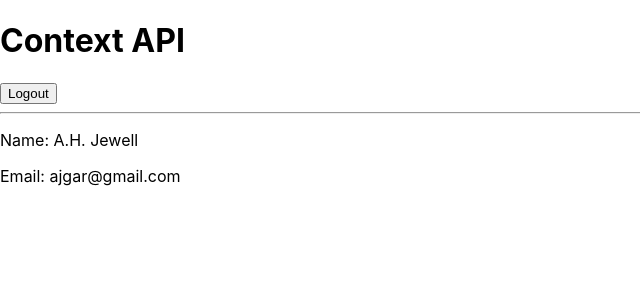
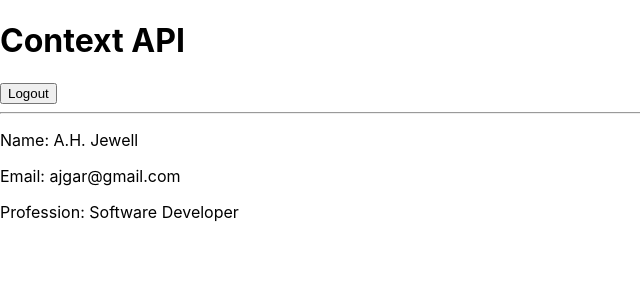
Before and after one commit to mdajgarhossain/React-Redux-Workshop, a React app: page / in a window 1280 px wide. Shown: the top 300 px of the page, without its empty margins (0-640 px from the left). Built offline with nearby package versions, Linux system fonts and the light colour scheme; the HTML template or start-up script is replaced by a standard one.

Commit message:
Context API: Using useContext() from Hooks

```diff
--- a/src/components/context_api/index.jsx
+++ b/src/components/context_api/index.jsx
@@ -1,22 +1,34 @@
-import React, {Component, createContext} from 'react';
+import React, {Component, createContext, useContext} from 'react';
 
 const Profile = () => {
+
+    const {user} = useContext(AuthContext);
+
     return(
-        <AuthContext.Consumer>
-            {({user}) => (
         <div>
             <p>Name: {user.name}</p>
             <p>Email: {user.email}</p>
+            <p>Profession: {user.profession}</p>
         </div>
-            )}
-        </AuthContext.Consumer>
     );
+
+    // return(
+    //     <AuthContext.Consumer>
+    //         {({user}) => (
+    //             <div>
+    //                 <p>Name: {user.name}</p>
+    //                 <p>Email: {user.email}</p>
+    //             </div>
+    //         )}
+    //     </AuthContext.Consumer>
+    // );
 };
 
 const Navbar = () => {
+
+    const {isAuthenticated, toggleAuth} = useContext(AuthContext);
+
     return(
-        <AuthContext.Consumer>
-            {({isAuthenticated, toggleAuth}) => (
         <>
             {isAuthenticated ? (
                 <button onClick={toggleAuth}>Logout</button>
@@ -24,9 +36,21 @@ const Navbar = () => {
                 <button onClick={toggleAuth}>Login</button>
             )}
         </>
-            )}
-        </AuthContext.Consumer>
     );
+
+    // return(
+    //     <AuthContext.Consumer>
+    //         {({isAuthenticated, toggleAuth}) => (
+    //             <>
+    //                 {isAuthenticated ? (
+    //                     <button onClick={toggleAuth}>Logout</button>
+    //                 ) : (
+    //                     <button onClick={toggleAuth}>Login</button>
+    //                 )}
+    //             </>
+    //         )}
+    //     </AuthContext.Consumer>
+    // );
 
     // if(props.isAuthenticated) {
     //     return <button onClick={props.toggleAuth}>Logout</button>
@@ -37,21 +61,36 @@ const Navbar = () => {
 };
 
 const User = () => {
+
+    const {isAuthenticated} = useContext(AuthContext);
+
     return(
-        <AuthContext.Consumer>
-            {(value) => (
         <div>
             <Navbar />
             <hr/>
-                    {value.isAuthenticated ? (
+            {isAuthenticated ? (
                 <Profile />
             ) : (
                 <p>Please Login</p>
             )}
         </div>
-            )}
-        </AuthContext.Consumer>
     );
+
+    // return(
+    //     <AuthContext.Consumer>
+    //         {(value) => (
+    //             <div>
+    //                 <Navbar />
+    //                 <hr/>
+    //                 {value.isAuthenticated ? (
+    //                     <Profile />
+    //                 ) : (
+    //                     <p>Please Login</p>
+    //                 )}
+    //             </div>
+    //         )}
+    //     </AuthContext.Consumer>
+    // );
 }
 
 const AuthContext = createContext();
@@ -64,7 +103,8 @@ class ContextDemo extends Component {
     state = {
         user: {
             name: 'A.H. Jewell',
-            email: 'ajgar@gmail.com'
+            email: 'ajgar@gmail.com',
+            profession: 'Software Developer'
         },
 
         isAuthenticated: true
```
Lines whose indentation alone changed are shown as unchanged.
